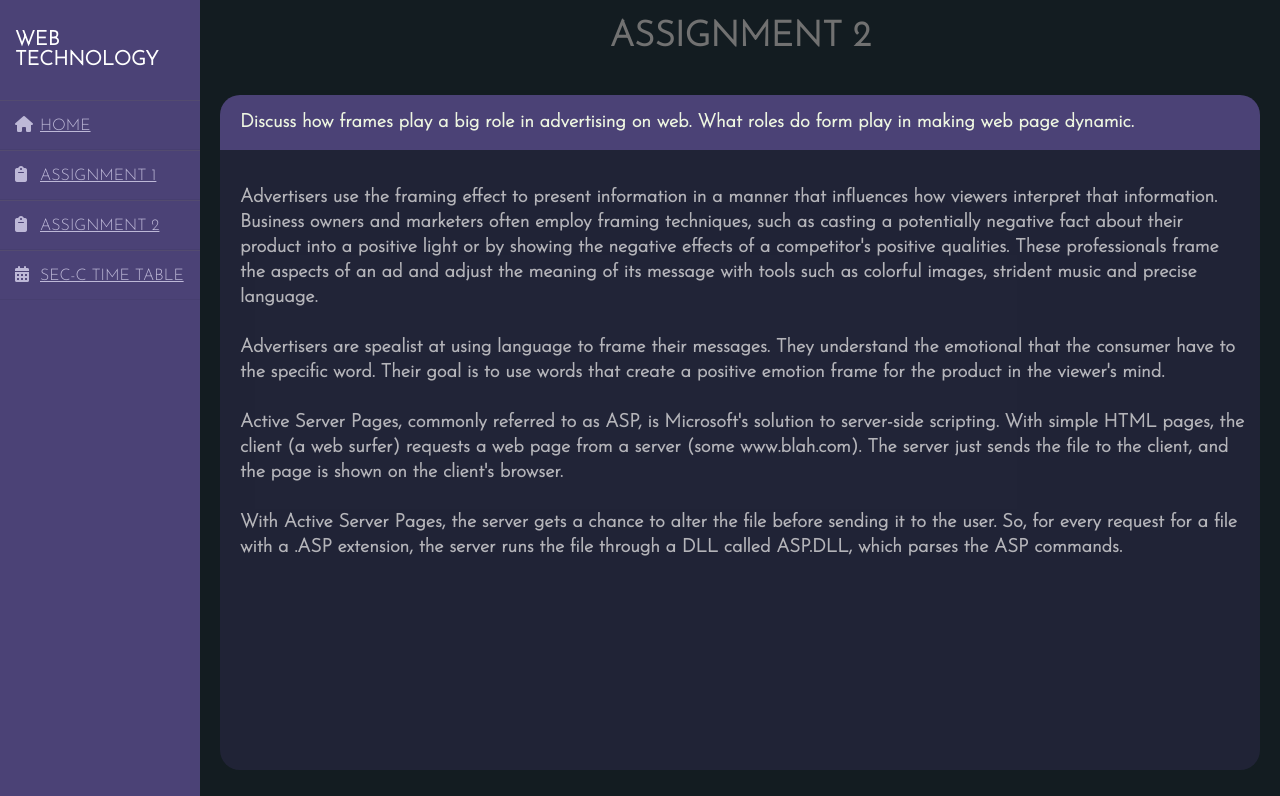
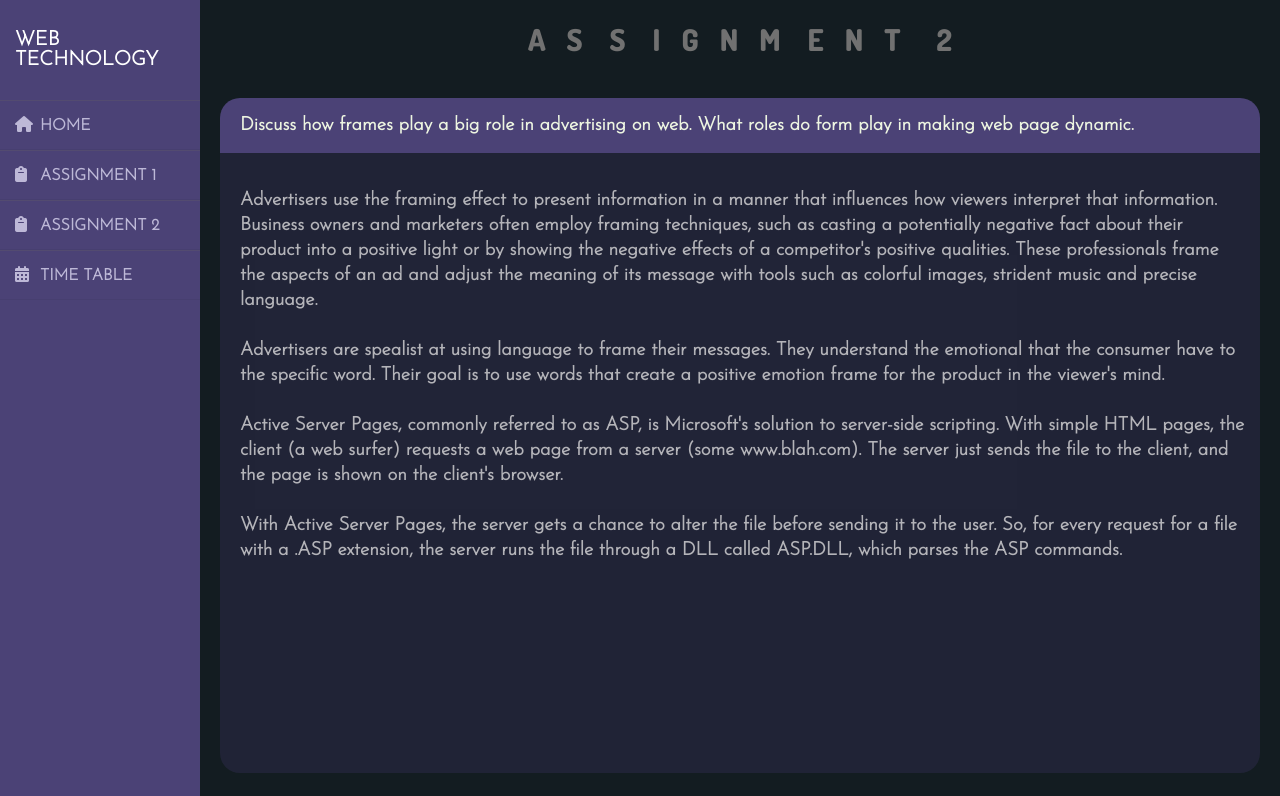
Before and after one commit to rohitsinghkcodes/Web-Technology, a plain HTML site: page assign_2.html in a window 1280 px wide. Shown: the top 796 px of the page. Drawn offline with Linux system fonts and the light colour scheme.

Commit message:
home page done

```diff
--- a/assign_2.html
+++ b/assign_2.html
@@ -17,23 +17,23 @@
         <h2>web<br />technology</h2>
         <ul>
           <li>
-            <a href="#"><i class="fas fa-home"></i>HOME</a>
+            <a href="index.html" style="font-family: 'Josefin Sans', sans-serif; text-decoration: none;"><i class="fas fa-home"></i><b>HOME</b></a>
           </li>
           <li>
-            <a href="assign_1.html"><i class="fas fa-clipboard"></i>ASSIGNMENT 1</a>
+            <a href="assign_1.html" style="font-family: 'Josefin Sans', sans-serif; text-decoration: none;"><i class="fas fa-clipboard"></i><b>ASSIGNMENT 1</b></a>
           </li>
           <li>
-            <a href="#"><i class="fas fa-clipboard"></i>ASSIGNMENT 2</a>
+            <a href="#" style="font-family: 'Josefin Sans', sans-serif; text-decoration: none;"><i class="fas fa-clipboard"></i><b>ASSIGNMENT 2</b></a>
           </li>
           <li>
-            <a href="time_table.html"><i class="fas fa-calendar-alt"></i>SEC-C TIME TABLE</a>
+            <a href="time_table.html" style="font-family: 'Josefin Sans', sans-serif; text-decoration: none;"><i class="fas fa-calendar-alt"></i><b>TIME TABLE</b></a>
           </li>
         </ul>
       </div>
 
       <!-- Main Content -->
       <div class="main_content">
-        <div class="header"><b>Assignment 2</b></div>
+        <div class="header">A&ensp;  s &ensp; s &ensp; i&ensp;  g&ensp;  n&ensp;  m &ensp;  e&ensp;  n&ensp;  t&ensp;&ensp;  2</div>
         <div class="info">
             <!-- question 1 -->
           <div>
--- a/style.css
+++ b/style.css
@@ -1,4 +1,5 @@
 @import url('https://fonts.googleapis.com/css2?family=Josefin+Sans:wght@300&display=swap');
+@import url('https://fonts.googleapis.com/css2?family=Dosis:wght@800&display=swap');
 
 *{
     margin: 0;
@@ -66,9 +67,10 @@ body{
     padding: 20px;
     color: #717171;
     text-align: center;
-    font-size: 35px;
+    font-size: 30px;
     font-weight: 900;
     text-transform: uppercase;
+    font-family: 'Dosis', sans-serif;
 }
 .wrapper .main_content .info{
     margin: 20px;
```
Also changed, not shown: assign_1.html (+2 -2 lines), index.html (added, +43 -0 lines), navigation.html (deleted, +0 -49 lines).
